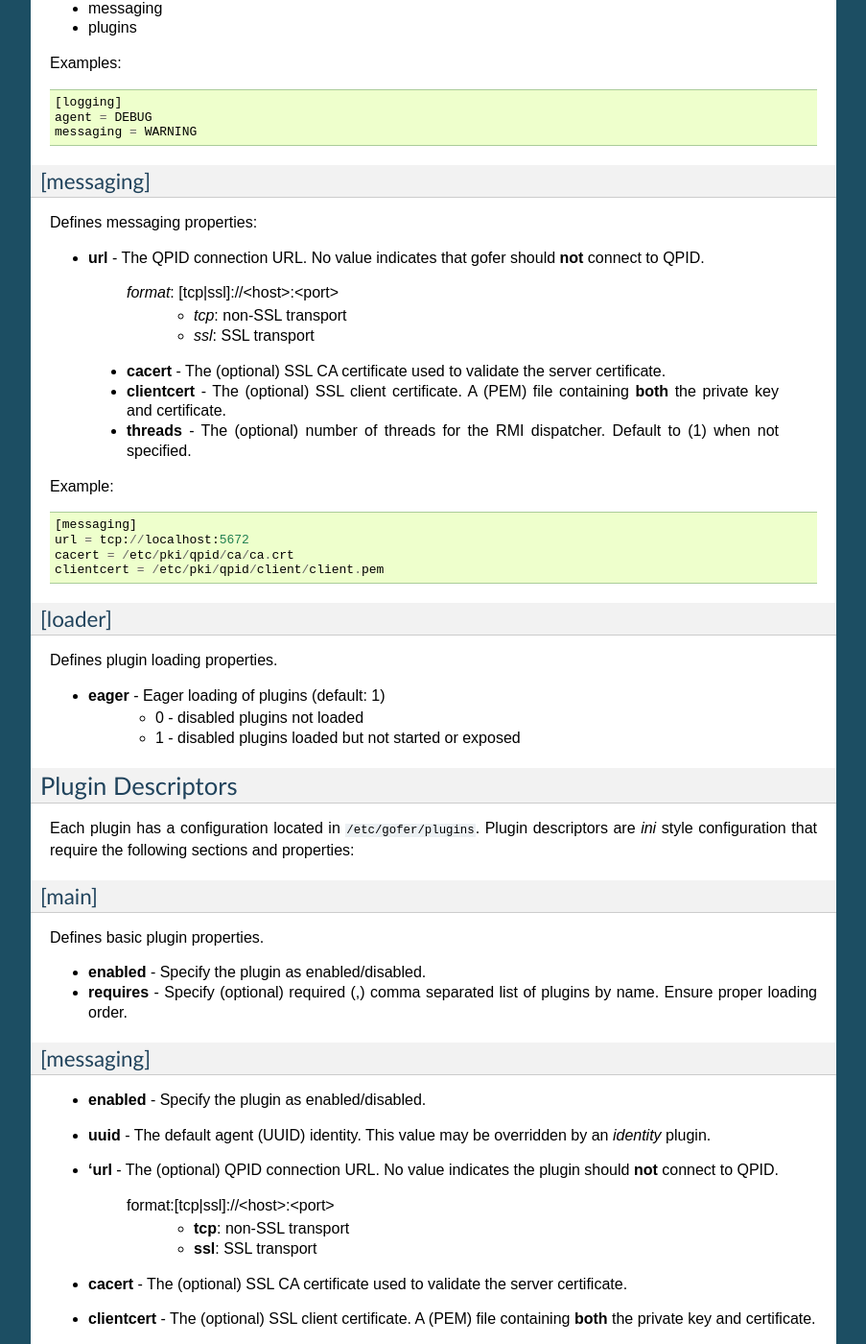
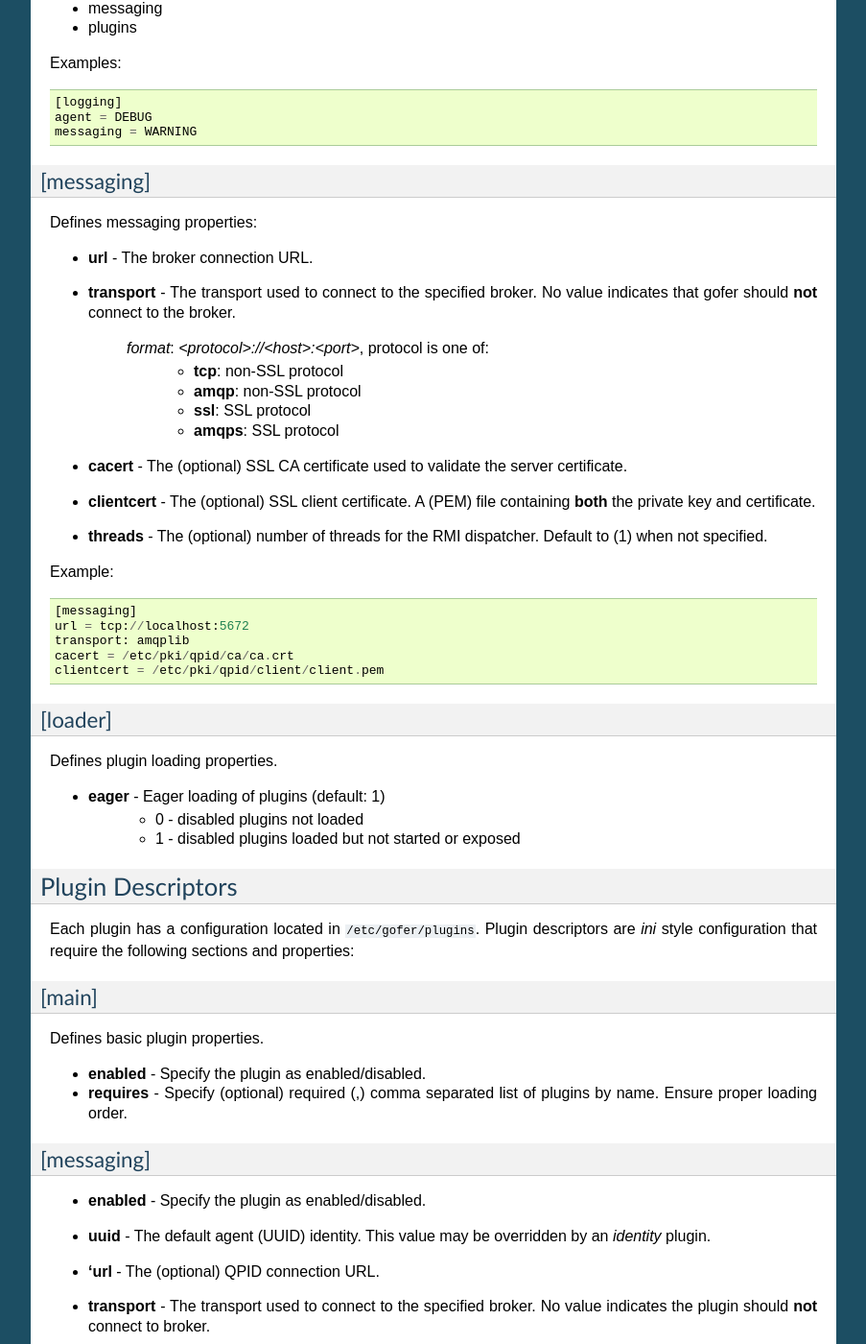
Before and after one commit to jortel/gofer, a Sphinx documentation site: the page built from docs/sphinx/configuration.rst, in a window 1280 px wide and 1400 px high, scrolled down 678 px. Shown: the whole window at 96% size, without its empty margins (198-1101 px from the left). Built offline with Sphinx 7.4.7, drawn with Linux system fonts in a browser that asks for light colours; some of the changed text lies outside the part shown.

Commit message:
Updated sphinx documentation.

```diff
--- a/docs/sphinx/configuration.rst
+++ b/docs/sphinx/configuration.rst
@@ -54,16 +54,19 @@ Examples:
 
 Defines messaging properties:
 
-- **url** - The QPID connection URL.
-  No value indicates that gofer should **not** connect to QPID.
-    *format*: [tcp|ssl]://<host>:<port>
-      - *tcp*: non-SSL transport
-      - *ssl*: SSL transport
- - **cacert** - The (optional) SSL CA certificate used to validate the server certificate.
- - **clientcert** - The (optional) SSL client certificate.
-   A (PEM) file containing **both** the private key and certificate.
- - **threads** - The (optional) number of threads for the RMI dispatcher.
-   Default to (1) when not specified.
+- **url** - The broker connection URL.
+- **transport** - The transport used to connect to the specified broker.
+  No value indicates that gofer should **not** connect to the broker.
+    *format*: *<protocol>://<host>:<port>*, protocol is one of:
+      - **tcp**: non-SSL protocol
+      - **amqp**: non-SSL protocol
+      - **ssl**: SSL protocol
+      - **amqps**: SSL protocol
+- **cacert** - The (optional) SSL CA certificate used to validate the server certificate.
+- **clientcert** - The (optional) SSL client certificate.
+  A (PEM) file containing **both** the private key and certificate.
+- **threads** - The (optional) number of threads for the RMI dispatcher.
+  Default to (1) when not specified.
 
 Example:
 
@@ -71,6 +74,7 @@ Example:
 
  [messaging]
  url = tcp://localhost:5672
+ transport: amqplib
  cacert = /etc/pki/qpid/ca/ca.crt
  clientcert = /etc/pki/qpid/client/client.pem
 
@@ -109,10 +113,14 @@ Defines basic plugin properties.
 - **uuid** - The default agent (UUID) identity.
   This value may be overridden by an *identity* plugin.
 - **'url** - The (optional) QPID connection URL.
-  No value indicates the plugin should **not** connect to QPID.
-    format:[tcp|ssl]://<host>:<port>
-      - **tcp**: non-SSL transport
-      - **ssl**: SSL transport
+- **transport** - The transport used to connect to the specified broker.
+  No value indicates the plugin should **not** connect to broker.
+    format:  *<protocol>://<host>:<port>*, protocol is one of:
+      - **tcp**: non-SSL protocol
+      - **amqp**: non-SSL protocol
+      - **ssl**: SSL protocol
+      - **amqps**: SSL protocol
+
 - **cacert** - The (optional) SSL CA certificate used to validate the server certificate.
 - **clientcert** - The (optional) SSL client certificate.  A (PEM) file containing **both**
   the private key and certificate.
```
